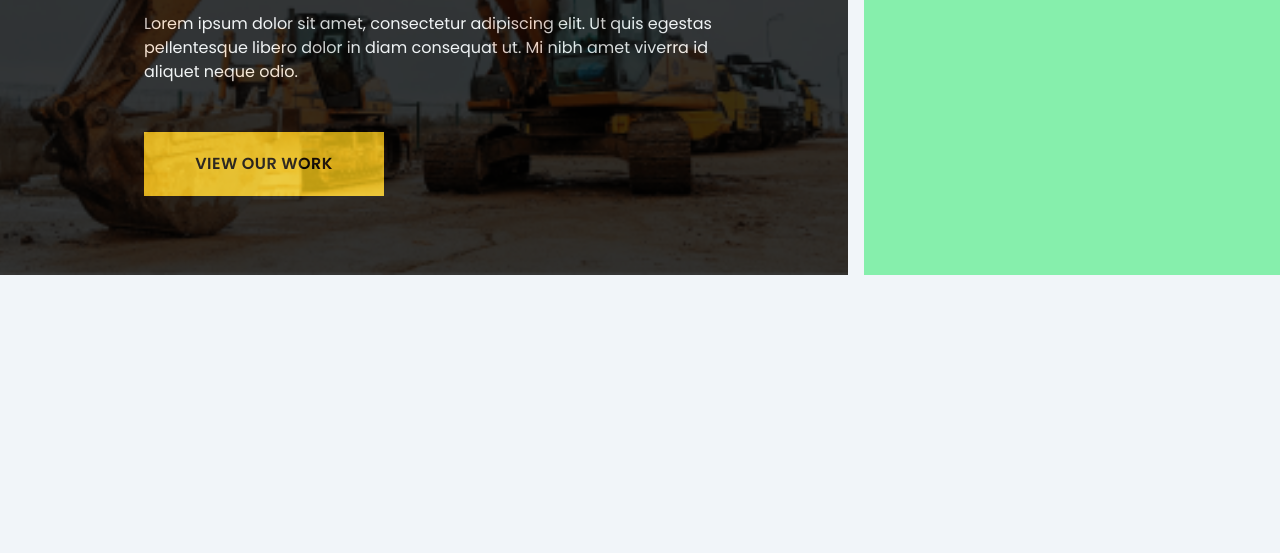
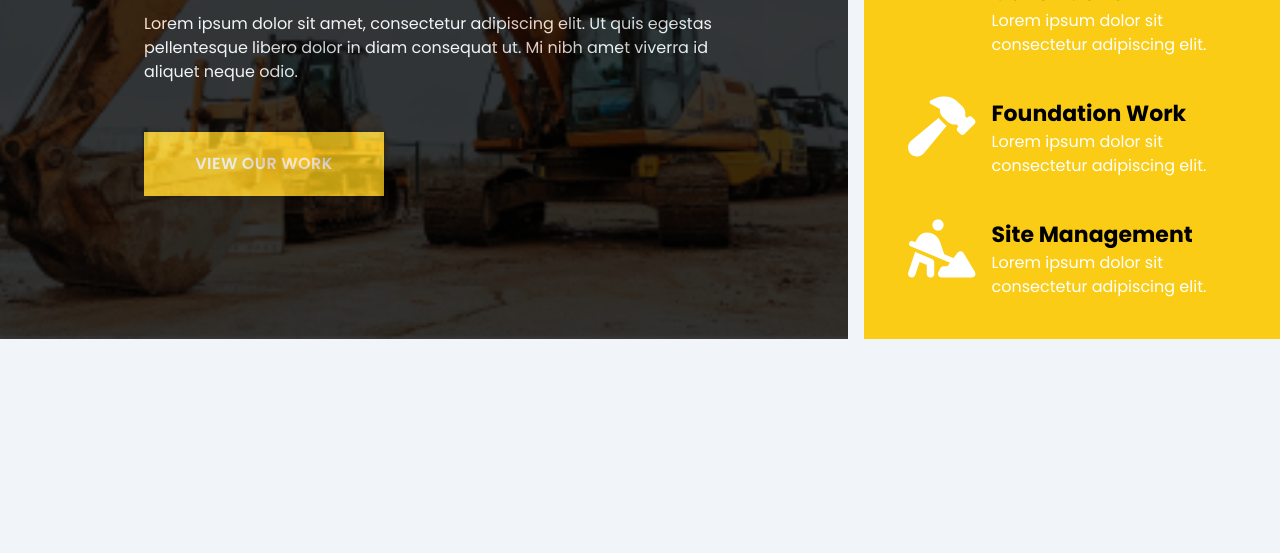
Before and after one commit to mdhamimulhaque/Prime-Stream-Homes, a website: page index.html in a window 1280 px wide. Shown: the part 247-800 px from the top of the page. Drawn offline with Linux system fonts and the light colour scheme.

Commit message:
banner basic done

```diff
--- a/index.html
+++ b/index.html
@@ -64,14 +64,45 @@
                     libero dolor in
                     diam consequat ut. Mi nibh amet viverra id aliquet neque odio.</p>
                 <button
-                    class="btn text-black bg-yellow-400 border-yellow-400 hover:bg-yellow-300 hover:border-yellow-300">
+                    class="btn text-white hover:text-black transition-all duration-300 bg-yellow-400 border-yellow-400 hover:bg-yellow-500 hover:border-yellow-500">
                     VIEW OUR WORK
                 </button>
 
             </div>
         </div>
         <!-- right side -->
-        <div class="banner_right col-span-4 bg-green-300">a</div>
+        <div class="banner_right col-span-4 bg-yellow-400 px-11 pt-8">
+            <h3>Our Services</h3>
+            <div class="banner_services_area mt-8">
+                <div class="banner_service_box flex gap-4 mb-10">
+                    <div class="icon text-6xl text-white">
+                        <i class="fa-solid fa-helmet-safety"></i>
+                    </div>
+                    <div class="info">
+                        <h4>Building Construction</h4>
+                        <p class="text-white">Lorem ipsum dolor sit <br> consectetur adipiscing elit.</p>
+                    </div>
+                </div>
+                <div class="banner_service_box flex gap-4 mb-10">
+                    <div class="icon text-6xl text-white">
+                        <i class="fa-solid fa-hammer"></i>
+                    </div>
+                    <div class="info">
+                        <h4>Foundation Work</h4>
+                        <p class="text-white">Lorem ipsum dolor sit <br> consectetur adipiscing elit.</p>
+                    </div>
+                </div>
+                <div class="banner_service_box flex gap-4 mb-10">
+                    <div class="icon text-6xl text-white">
+                        <i class="fa-solid fa-person-digging"></i>
+                    </div>
+                    <div class="info">
+                        <h4>Site Management</h4>
+                        <p class="text-white">Lorem ipsum dolor sit <br> consectetur adipiscing elit.</p>
+                    </div>
+                </div>
+            </div>
+        </div>
     </section>
     <!-- top banner section end-->
 
--- a/src/style.css
+++ b/src/style.css
@@ -11,6 +11,14 @@
 @layer base{
     h2{
         font-size:3.4375rem;
+        font-weight:700;
+    }
+    h3{
+        font-size:2.25rem;
+        font-weight:700;
+    }
+    h4{
+        font-size:1.375rem;
         font-weight:700;
     }
 }
```
Also changed, not shown: public/main.css.
